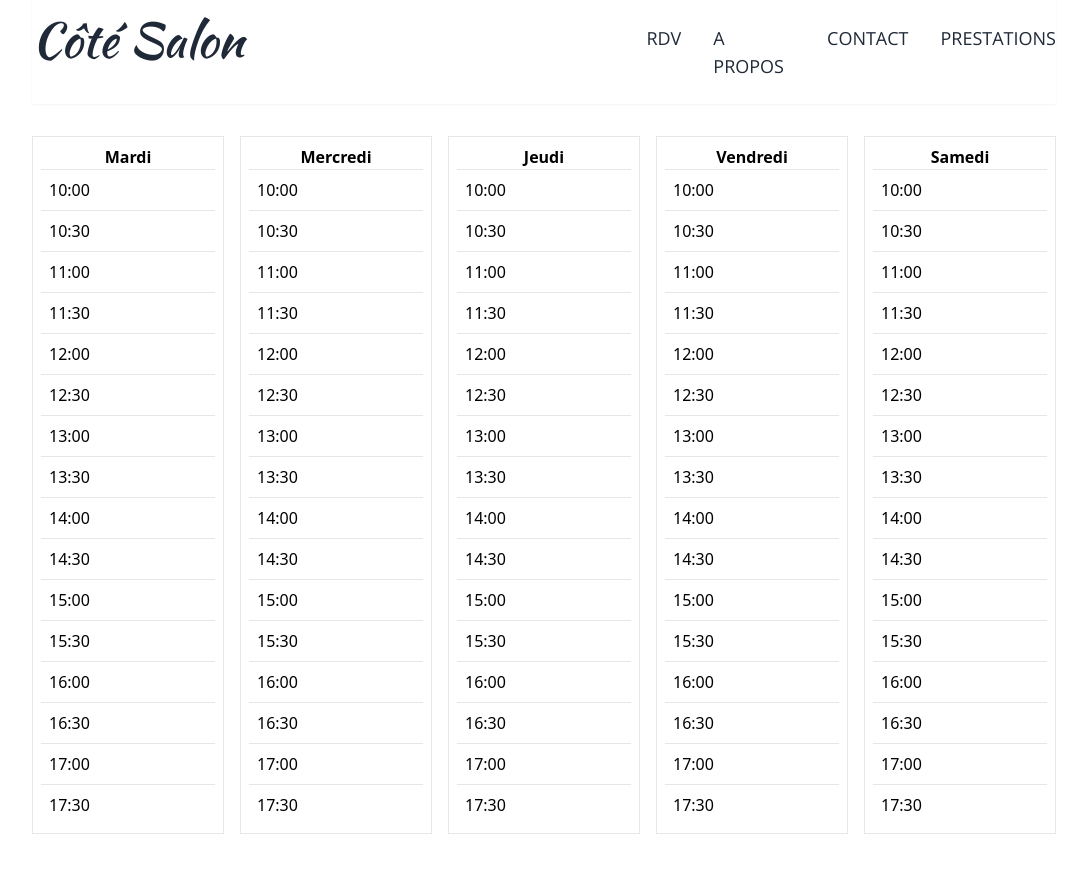
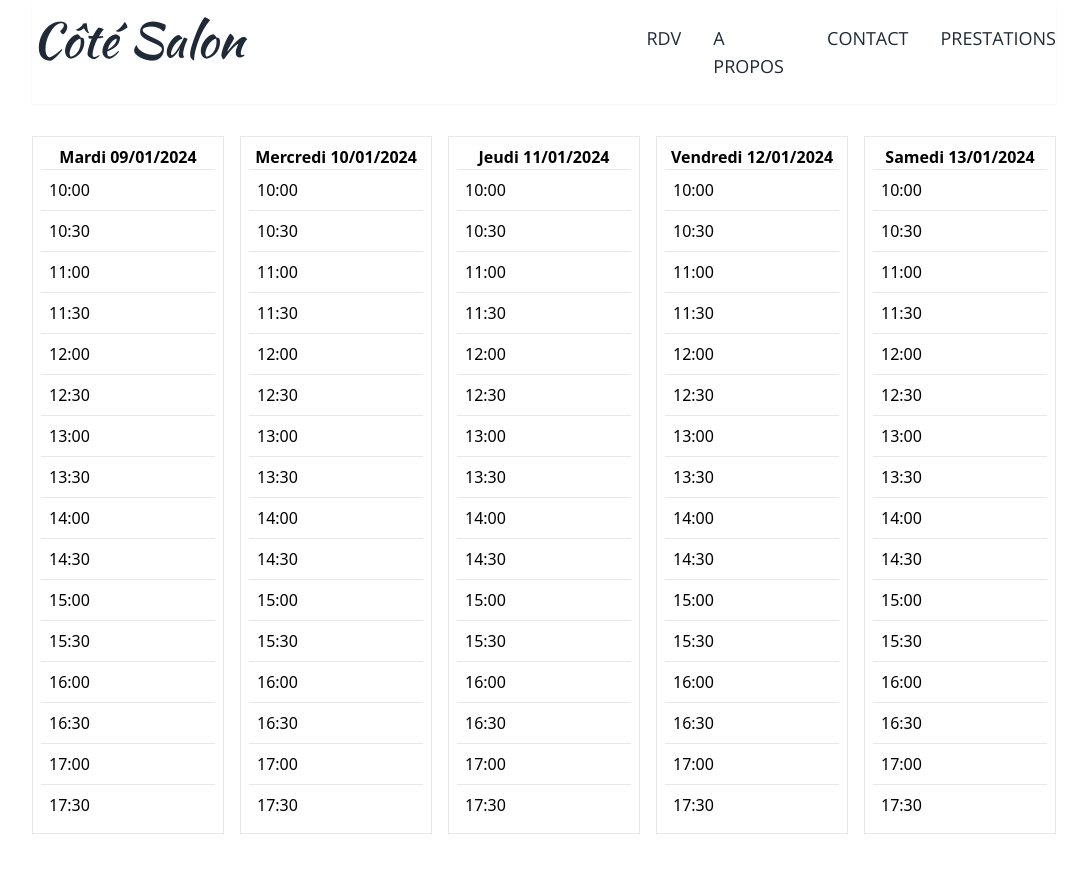
Before and after one commit to GaspardPierre/HairCut, a React (Vite) app in the folder HairCut/: page /agenda in a window 1280 px wide. Shown: the top 872 px of the page, without its empty margins (96-1183 px from the left). Built offline with nearby package versions, Linux system fonts and the light colour scheme.

Commit message:
add date

```diff
--- a/HairCut/src/Agenda/Agenda.tsx
+++ b/HairCut/src/Agenda/Agenda.tsx
@@ -1,7 +1,9 @@
-
+import { useState,useEffect } from 'react';
 import TimeSlot from './TimeSlot.tsx';
 import Modal from './Modal.tsx';
 import useAgendaState from './useAgendaState.tsx';
+import getWeekDates from "./getWeekDates.tsx"
+import formatDateEur from "../utils/formatDateEur.ts"
 
 const daysOfWeek: string[] = ["Mardi", "Mercredi", "Jeudi", "Vendredi", "Samedi"];
 const hours: string[] = [];
@@ -11,16 +13,21 @@ for (let hour = 10; hour < 18; hour++) {
 }
 
 const Agenda: React.FC = () => {
+  const [weekDates, setWeekDates] = useState<Date[]>([]);
   const { showModal, selectedTime, handleTimeSlotClick, handleConfirm, handleCloseModal } = useAgendaState();
+
+  useEffect(() => {
+    setWeekDates(getWeekDates());
+  }, []);
 
   return (
     <div className="container mx-auto my-8 lg:w-4/5 xl:w-4/5 relative">
       <div className="grid grid-cols-1 md:grid-cols-5 gap-4 ">
-        {daysOfWeek.map(day => (
-          <div key={day} className="border p-2">
-            <h3 className="text-center font-bold">{day}</h3>
+        {weekDates.map((date, index) => (
+          <div key={index} className="border p-2">
+            <h3 className="text-center font-bold">{daysOfWeek[index]} {formatDateEur(date)}</h3>
             {hours.map(hour => (
-              <TimeSlot key={hour} day={day} hour={hour} onTimeSlotClick={handleTimeSlotClick} />
+              <TimeSlot key={hour} day={daysOfWeek[index]} hour={hour} onTimeSlotClick={handleTimeSlotClick} />
             ))}
           </div>
         ))}
--- /dev/null
+++ b/HairCut/src/Agenda/getWeekDates.tsx
@@ -0,0 +1,16 @@
+const getWeekDates = () => {
+  const today = new Date();
+  let week = [];
+
+  // Ajuster pour commencer par mardi (2) car votre semaine commence ce jour-là
+  const first = today.getDate() - today.getDay() + 2;
+
+  for (let i = 0; i < 5; i++) {
+    let day = new Date(today.setDate(first + i));
+    week.push(day);
+  }
+  return week;
+};
+
+
+export default getWeekDates
--- a/HairCut/src/MainContent.tsx
+++ b/HairCut/src/MainContent.tsx
@@ -16,7 +16,7 @@ const MainContent = () => {
               className="w-full h-full object-cover  shadow-md"
             />
           </div>
-          <div className="absolute  top-20 lg:top-1/3 left-1/2 transform -translate-x-1/2 -translate-y-1/2 bg-hair bg-opacity-50 rounded px-4 py-4">
+          <div className="absolute  top-20 lg:top-1/3 left-1/2 transform -translate-x-1/2 -translate-y-1/2 bg-white bg-opacity-80 rounded px-4 py-4">
           <h2 className="text-xl md:text-4xl text-gray-800 font-semibold">
             COTE SALON Marly-le-roi
           </h2>
--- /dev/null
+++ b/HairCut/src/utils/formatDateEur.ts
@@ -0,0 +1,16 @@
+function formatDateEur(date) {
+    let d = new Date(date),
+        month = '' + (d.getMonth() + 1),
+        day = '' + d.getDate(),
+        year = d.getFullYear();
+
+    if (month.length < 2)
+        month = '0' + month;
+    if (day.length < 2)
+        day = '0' + day;
+
+    return [day, month, year].join('/');
+  }
+
+
+  export default formatDateEur
```
